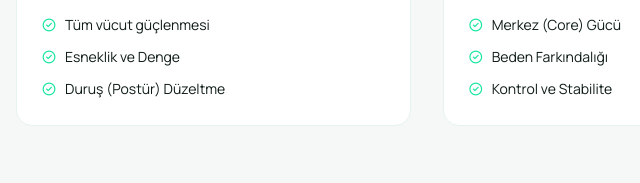
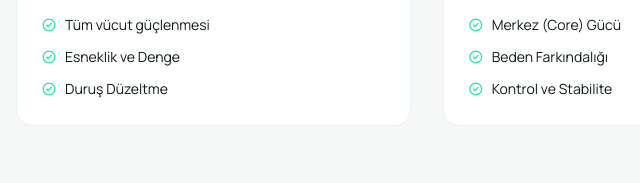
Before and after one commit to edipaksahin/fy-pilates-studio-web-page, a plain HTML site: page index.html in a window 1280 px wide. Shown: the part 1697-1880 px from the top of the page, 0-640 px from the left. Drawn offline with nearby package versions, Linux system fonts and the light colour scheme.

Commit message:
text fix

```diff
--- a/index.html
+++ b/index.html
@@ -108,7 +108,7 @@
 <ul class="space-y-2 text-sm">
 <li class="flex items-center gap-2"><span class="material-symbols-outlined text-primary text-base">check_circle</span><span>Tüm vücut güçlenmesi</span></li>
 <li class="flex items-center gap-2"><span class="material-symbols-outlined text-primary text-base">check_circle</span><span>Esneklik ve Denge</span></li>
-<li class="flex items-center gap-2"><span class="material-symbols-outlined text-primary text-base">check_circle</span><span>Duruş (Postür) Düzeltme</span></li>
+<li class="flex items-center gap-2"><span class="material-symbols-outlined text-primary text-base">check_circle</span><span>Duruş Düzeltme</span></li>
 </ul>
 </div>
 </div>
```
